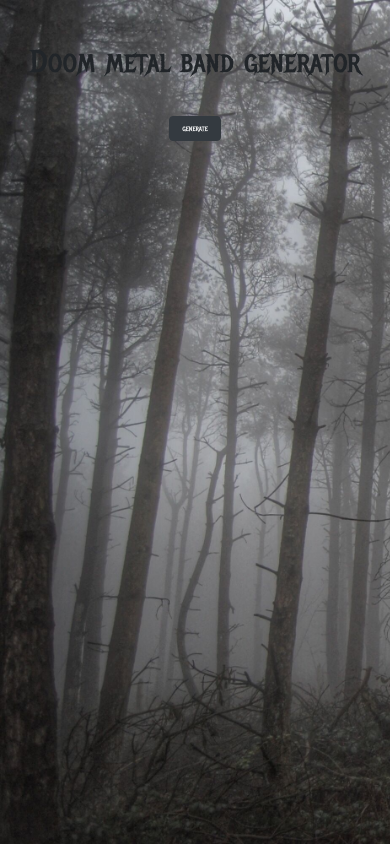
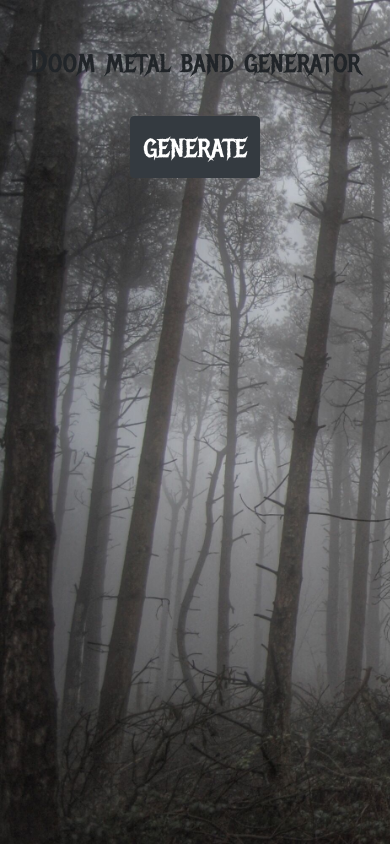
Before and after one commit to d-robbins-cmd/react-doomMetalBandNameGenerator, a React (Create React App) app: page / in a window 390 px wide. Built offline with nearby package versions, Linux system fonts and the light colour scheme.

Commit message:
resize button on mobile

```diff
--- a/src/index.css
+++ b/src/index.css
@@ -35,7 +35,6 @@ body {
   justify-content:center;
 }
 
-
 .horizontal-center {
   margin-left:auto;
   margin-right:auto;
@@ -45,6 +44,7 @@ body {
   margin-top: 30px;
   font-family: 'Metal Mania', cursive;
   font-size:2vw;
+  min-height: 35px;
 }
 
 #band {
@@ -57,3 +57,9 @@ body {
   font-family: 'Metal Mania', cursive;
   font-size:8vw;
 }
+
+@media(max-width: 767px) {
+	#button {
+      font-size:xx-large;
+	}
+}
```
